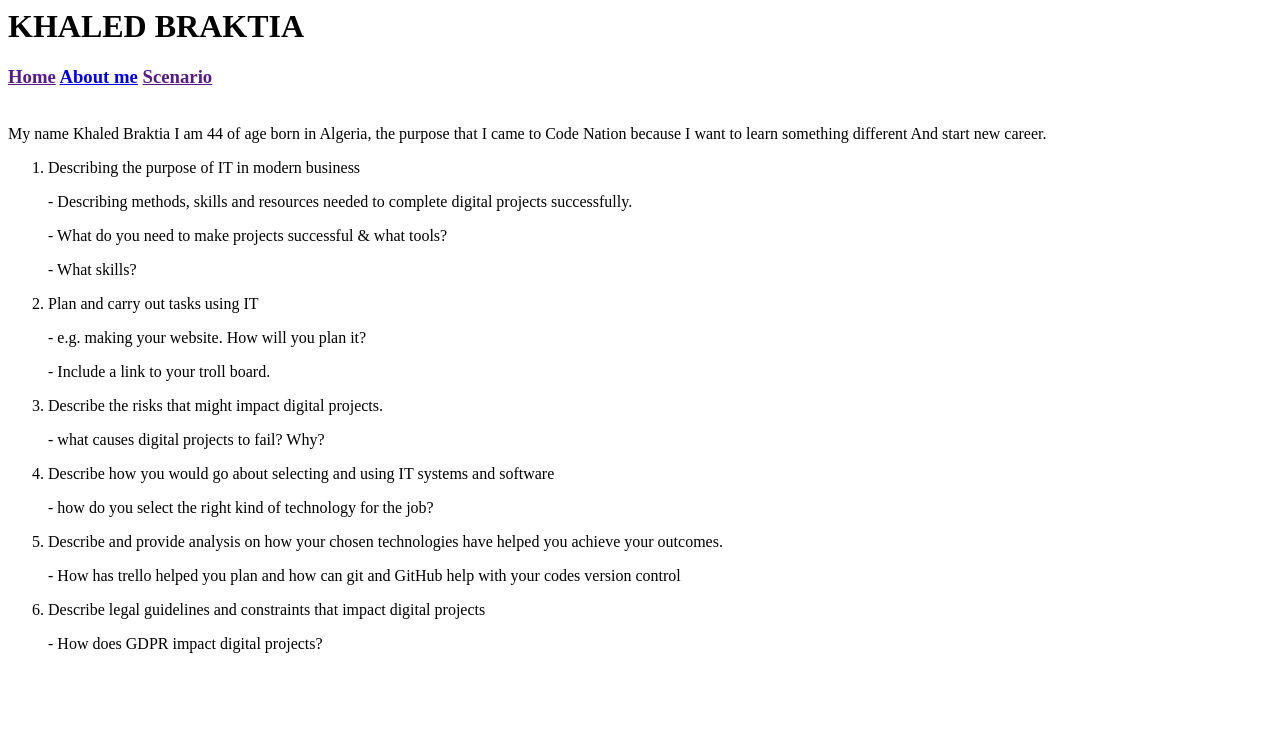
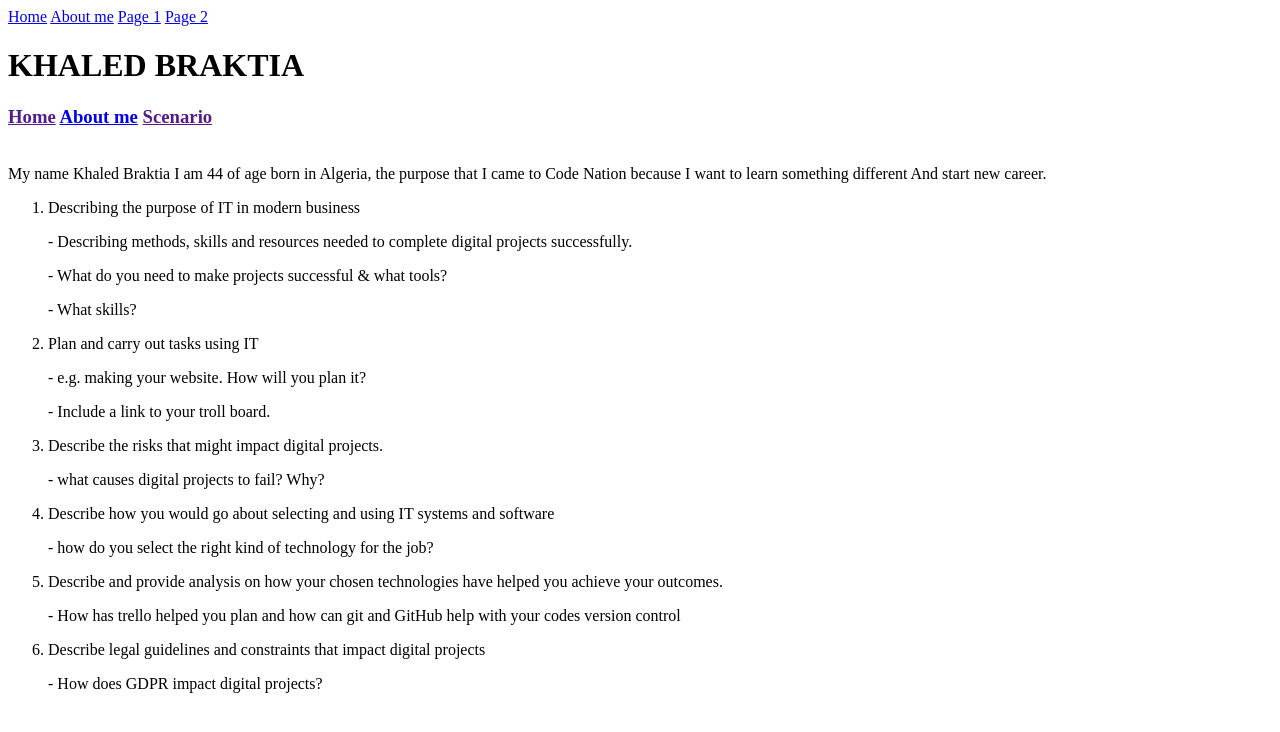
Before and after one commit to Sammy0707/myblog, a plain HTML site: page page1.html in a window 1280 px wide. Drawn offline with Linux system fonts and the light colour scheme.

Commit message:
added links

```diff
--- a/page1.html
+++ b/page1.html
@@ -1,4 +1,8 @@
 <html>
+        <a href="index.html">Home</a>
+<a href="aboutme.html">About me</a>
+    <a href="page1.html">Page 1</a>
+    <a href="pagetwo.html"> Page 2</a>
     <h1>KHALED BRAKTIA</h1>
 <p>
     <h3>
```
Also changed, not shown: aboutme.html (+4 -0 lines), index.html (+4 -0 lines), pagetwo.html (+4 -0 lines).
